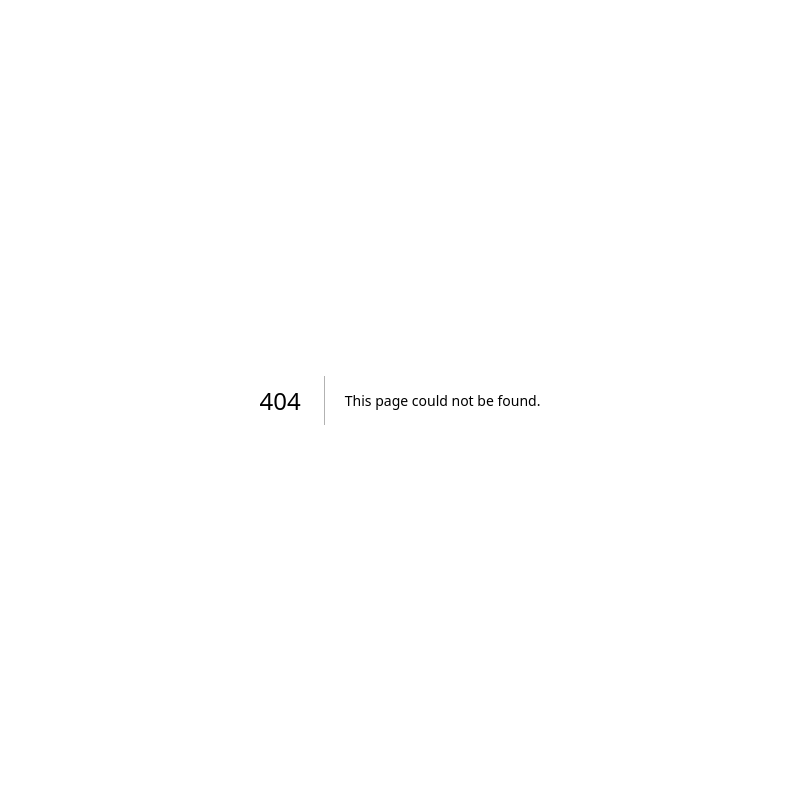
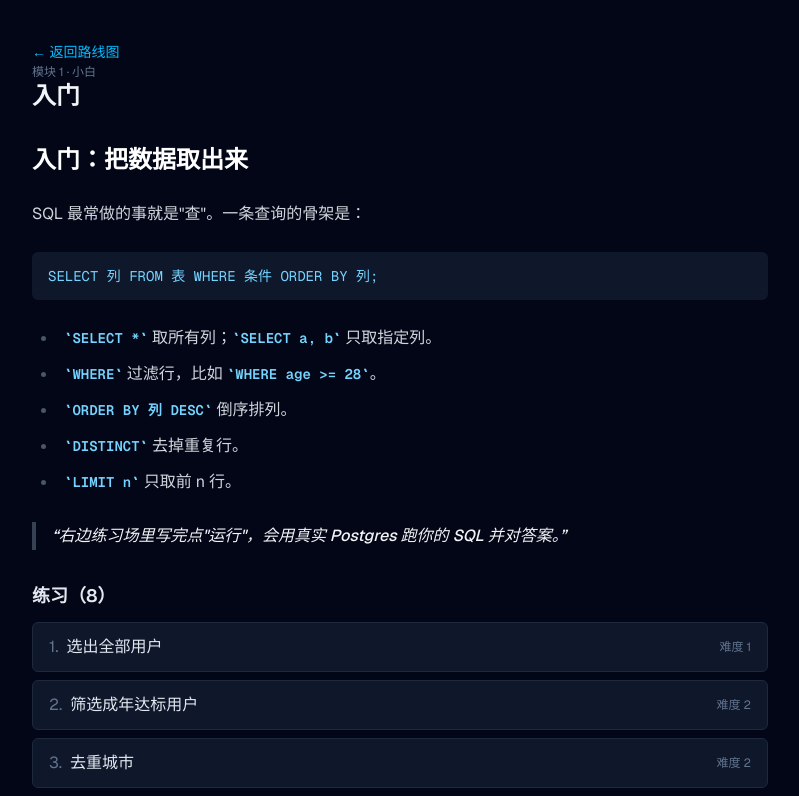
Before and after one commit to YSKM523/sql-dojo, a Next.js app: page /learn/m1 in a window 1280 px wide. Before the commit this address had no page. Shown: the top 796 px of the page, without its empty margins (240-1039 px from the left). Built offline with nearby package versions, Linux system fonts and the light colour scheme.

Commit message:
feat: 模块概览页 /learn/[moduleId] + 习题列表

```diff
--- /dev/null
+++ b/app/learn/[moduleId]/page.tsx
@@ -0,0 +1,36 @@
+import { getModuleById } from '@/content/modules';
+import { exercisesByModule } from '@/content/exercises';
+import { LessonView } from '@/components/LessonView';
+import { ExerciseList } from '@/components/ExerciseList';
+import Link from 'next/link';
+import { notFound } from 'next/navigation';
+
+export default async function ModulePage({
+  params,
+}: {
+  params: Promise<{ moduleId: string }>;
+}) {
+  const { moduleId } = await params;
+  const mod = getModuleById(moduleId);
+  if (!mod) notFound();
+  const exercises = exercisesByModule(mod.id);
+
+  return (
+    <main className="mx-auto w-full max-w-3xl space-y-8 px-4 py-10">
+      <Link href="/learn" className="text-sm text-sky-400">
+        ← 返回路线图
+      </Link>
+      <header>
+        <p className="text-xs text-slate-500">
+          模块 {mod.order} · {mod.tierLabel}
+        </p>
+        <h1 className="text-2xl font-bold text-slate-100">{mod.title}</h1>
+      </header>
+      <LessonView markdown={mod.lesson} />
+      <section>
+        <h2 className="mb-3 text-lg font-semibold text-slate-200">练习（{exercises.length}）</h2>
+        <ExerciseList exercises={exercises} />
+      </section>
+    </main>
+  );
+}
--- /dev/null
+++ b/components/ExerciseList.tsx
@@ -0,0 +1,23 @@
+import Link from 'next/link';
+import type { Exercise } from '@/lib/sql/types';
+
+export function ExerciseList({ exercises }: { exercises: Exercise[] }) {
+  return (
+    <ol className="space-y-2">
+      {exercises.map((ex, i) => (
+        <li key={ex.id}>
+          <Link
+            href={`/exercise/${ex.id}`}
+            className="flex items-center justify-between rounded-md border border-slate-800 bg-slate-900 px-4 py-3 hover:border-slate-600"
+          >
+            <span className="text-slate-200">
+              <span className="mr-2 text-slate-500">{i + 1}.</span>
+              {ex.title}
+            </span>
+            <span className="text-xs text-slate-500">难度 {ex.difficulty}</span>
+          </Link>
+        </li>
+      ))}
+    </ol>
+  );
+}
```
Also changed, not shown: 1 other file (tests, documents, lock files or other folders).
